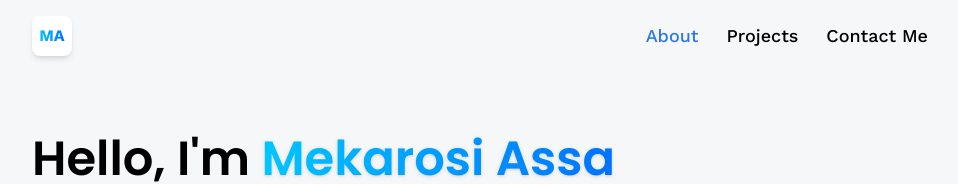
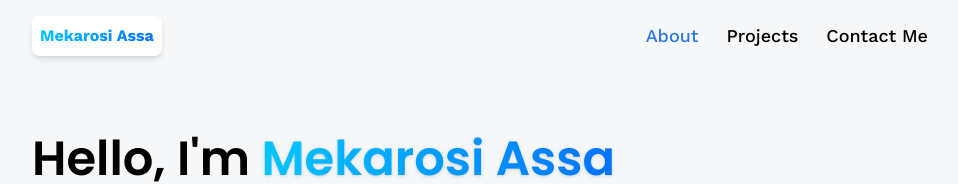
Before and after one commit to Mekarosi/3d-portfolio, a React (Vite) app: page /about in a window 1280 px wide. Shown: the top 184 px of the page, without its empty margins (160-1118 px from the left). Built offline with nearby package versions, Linux system fonts and the light colour scheme.

Commit message:
Made some adjustments

```diff
--- a/src/components/Navbar.jsx
+++ b/src/components/Navbar.jsx
@@ -4,10 +4,10 @@ import { NavLink } from 'react-router-dom'
 const Navbar = () => {
   return (
     <header className='header'>
-        <NavLink to="/" className="w-10 h-10 rounded-lg bg-white
+        <NavLink to="/" className="w-30 h-10 rounded-lg bg-white p-2
         items-center justify-center flex font-bold shadow-md
         ">
-            <p className='blue-gradient_text'>MA</p>
+            <p className='blue-gradient_text'>Mekarosi Assa</p>
         </NavLink>
         <nav className='flex text-lg gap-7 font-medium'>
             <NavLink to="/about" className={({ isActive }) => isActive ? 'text-blue-500' : 'text-black'}>
```
